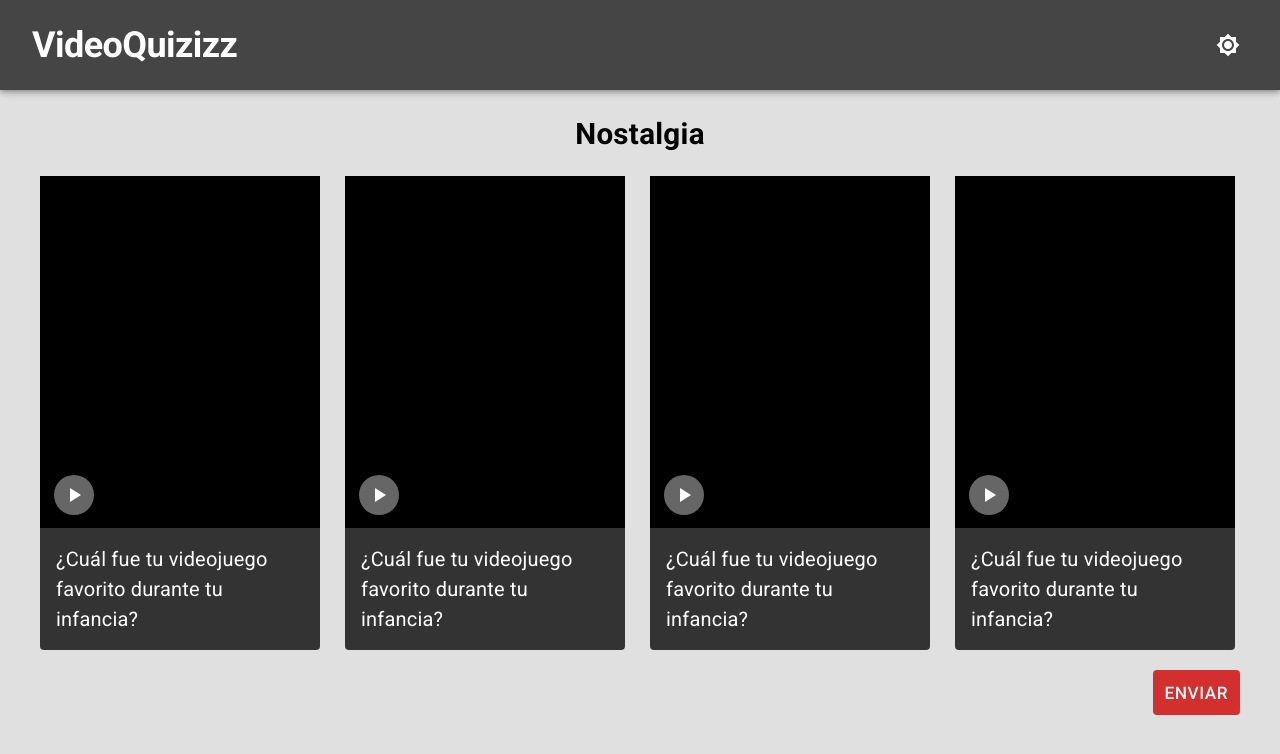
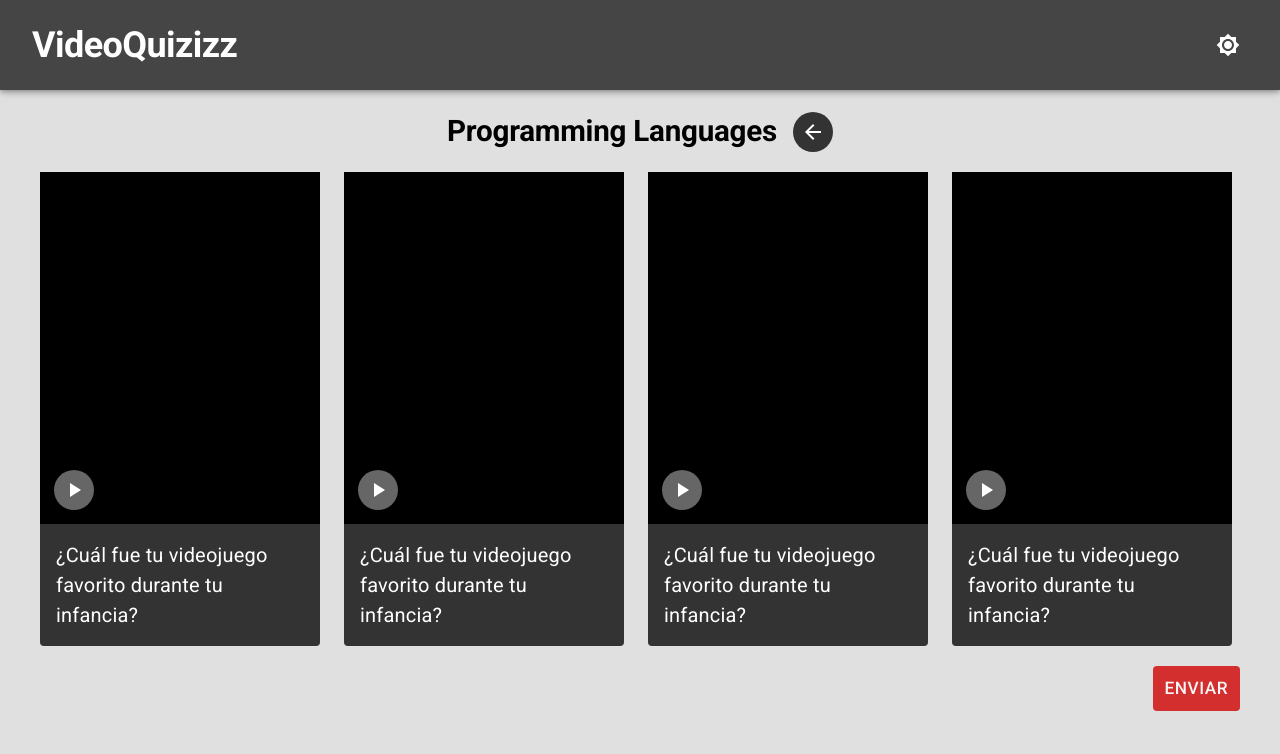
Before and after one commit to gopoma/krowdy-video-quiz-app, a React (Vite) app: page /quizzes/1 in a window 1280 px wide. Shown: the top 754 px of the page. Built offline with nearby package versions, Linux system fonts and the light colour scheme.

Commit message:
render quiz's page taking into consideration the URL

```diff
--- a/src/components/VideoQuizHeader.tsx
+++ /dev/null
@@ -1,18 +0,0 @@
-import { Box, Typography } from '@mui/material'
-import { type FC } from 'react'
-
-export const VideoQuizHeader: FC = () => {
-  return (
-    <Box component='header'>
-      <Typography
-        sx={{
-          fontSize: '1.85em',
-          fontWeight: 'bold',
-          textAlign: 'center'
-        }}
-      >
-        Nostalgia
-      </Typography>
-    </Box>
-  )
-}
--- a/src/components/index.ts
+++ b/src/components/index.ts
@@ -3,5 +3,4 @@
 export * from './QuizCard'
 export * from './QuizzesList'
 export * from './VideoQuestion'
-export * from './VideoQuizHeader'
 export * from './VideoQuizSubmitButton'
--- a/src/helpers/index.ts
+++ b/src/helpers/index.ts
@@ -1 +1,2 @@
+export * from './quizzes'
 export * from './time'
--- /dev/null
+++ b/src/helpers/quizzes.ts
@@ -0,0 +1,6 @@
+import type { Quiz } from '../interfaces'
+import { quizzes } from '../mocks'
+
+export const getQuizById = (id: number): Quiz | null => {
+  return quizzes.find((quiz) => quiz.id === id) ?? null
+}
--- a/src/pages/VideoQuizPage.tsx
+++ b/src/pages/VideoQuizPage.tsx
@@ -1,18 +1,68 @@
-import { type FC } from 'react'
+import { useMemo, type FC } from 'react'
+import { Navigate, useNavigate, useParams } from 'react-router-dom'
+import { Box, IconButton, Typography } from '@mui/material'
+import ArrowBackIcon from '@mui/icons-material/ArrowBack'
+
+import { getQuizById } from '../helpers'
 import { Layout } from '../layouts'
-import { Box } from '@mui/material'
-import { VideoQuestion, VideoQuizHeader, VideoQuizSubmitButton } from '../components'
+import {
+  VideoQuestion,
+  VideoQuizSubmitButton
+} from '../components'
 
 export const VideoQuizPage: FC = () => {
+  const { id } = useParams()
+  const quiz = useMemo(() => getQuizById(Number.parseInt(id as string)), [])
+
+  const navigate = useNavigate()
+
+  const onNavigateBack = (): void => {
+    navigate('/quizzes')
+  }
+
+  if (quiz === null) {
+    return <Navigate to='/404' replace />
+  }
+
   return (
     <Layout>
-      <VideoQuizHeader />
+      <Box
+        component='header'
+        sx={{
+          display: 'flex',
+          justifyContent: 'center',
+          alignItems: 'center',
+          gap: 2
+        }}
+      >
+        <Typography
+          variant='h2'
+          sx={{
+            fontSize: '1.85em',
+            fontWeight: 'bold',
+            textAlign: 'center'
+          }}
+        >
+          { quiz.name }
+        </Typography>
+        <IconButton
+          onClick={ onNavigateBack }
+          sx={{
+            bgcolor: 'primary.main',
+            ':hover': {
+              backgroundColor: 'secondary.main'
+            }
+          }}
+        >
+          <ArrowBackIcon />
+        </IconButton>
+      </Box>
 
       <Box
         component='section'
         sx={{
           display: 'grid',
-          gap: '1.25rem',
+          gap: 2,
           gridTemplateColumns: 'repeat(auto-fill, minmax(280px, 1fr))'
         }}
       >
```
